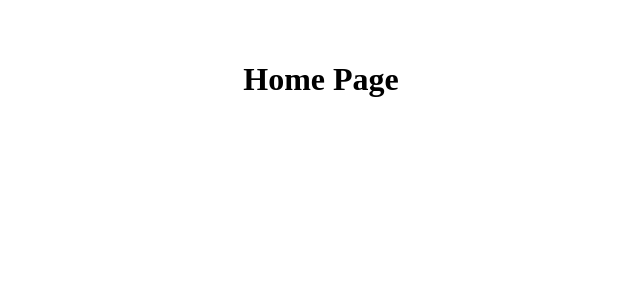
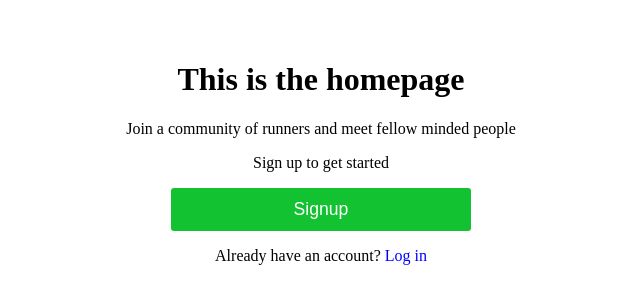
Before and after one commit to Ayoroq/runclub-frontend, a React (Vite) app: page / in a window 1280 px wide. Shown: the top 304 px of the page, without its empty margins (319-959 px from the left). Built offline with nearby package versions, Linux system fonts and the light colour scheme.

Commit message:
feat: implement Home, Login, and Signup pages with new Button component for improved UI and navigation

```diff
--- /dev/null
+++ b/src/components/Button.jsx
@@ -0,0 +1,21 @@
+import styles from './Button.module.css'
+
+export default function Button({
+    type = 'button',
+    onClick,
+    className,
+    text,
+    ...props
+}) {
+
+    return (
+        <button
+            type={type}
+            className={`${styles.button} ${className || ''}`}
+            onClick={onClick}
+            {...props}
+        >
+            {text}
+        </button>
+    )
+}
--- /dev/null
+++ b/src/components/Button.module.css
@@ -0,0 +1,27 @@
+.button {
+  font-size: 1.1rem;
+  padding: 0.7rem 1rem;
+  width: 300px;
+  max-width: 300px;
+  border: none;
+  color: white;
+  border-radius: 3px;
+  cursor: pointer;
+  transition: transform 0.3s linear, background-color 0.3s ease-in;
+}
+
+.button:hover {
+  transform: translateY(-5px);
+}
+
+.button:active {
+  transform: translateY(0);
+}
+
+.homeSignupButton{
+    background-color: rgb(18, 194, 48);
+}
+
+.homeSignupButton:hover{
+    background-color: rgb(8, 151, 32);
+}
--- a/src/pages/Home.jsx
+++ b/src/pages/Home.jsx
@@ -1,5 +1,21 @@
+import { useNavigate } from "react-router";
+import styles from "./pages.module.css";
+import buttonStyles from "../components/Button.module.css";
+import Button from "../components/Button";
+
 export default function Home() {
+  const navigate = useNavigate();
   return (
-    <h1>Home Page</h1>
-  )
+    <main className={styles.home}>
+      <h1>This is the homepage</h1>
+      <p>Join a community of runners and meet fellow minded people</p>
+      <p>Sign up to get started</p>
+      <Button
+        text="Signup"
+        className={buttonStyles.homeSignupButton}
+        onClick={() => navigate("/signup")}
+      />
+      <p>Already have an account? <span className={styles.loginLink} onClick={() => navigate('/login')}>Log in</span></p>
+    </main>
+  );
 }
--- a/src/pages/Login.jsx
+++ b/src/pages/Login.jsx
@@ -1,4 +1,5 @@
 import styles from './pages.module.css'
+import Button from '../components/Button'
 export default function Login() {
   function  handleLoginSubmit(e) {
     e.preventDefault()
@@ -18,9 +19,7 @@ export default function Login() {
           <label htmlFor="password">Password</label>
           <input type="password" name="password" id="password" required minLength={8} />
         </p>
-        <p>
-          <button className={styles.button} type="submit">Login</button>
-        </p>
+        <Button type="submit" text="Login" color="green" />
       </form>
     </main>
   )
--- a/src/pages/Signup.jsx
+++ b/src/pages/Signup.jsx
@@ -1,4 +1,5 @@
 import styles from './pages.module.css'
+import Button from '../components/Button.jsx'
 
 export default function Signup() {
     function handleFormSubmit (e) {
@@ -36,9 +37,7 @@ export default function Signup() {
                     <label htmlFor="confirmPassword">Confirm Password</label>
                     <input type="password" name="confirmPassword" id="confirmPassword" required minLength={8} />
                 </p>
-                <p>
-                    <button className={styles.button} type="submit">Signup</button>
-                </p>
+                <Button type="submit" text="Signup" color="green" />
             </form>
         </main>
     )
--- a/src/pages/pages.module.css
+++ b/src/pages/pages.module.css
@@ -22,24 +22,9 @@
   border-bottom: 1px solid;
 }
 
-.button {
-  font-size: 1.1rem;
-  padding: 0.7rem 1rem;
-  width: 300px;
-  max-width: 300px;
-  border: none;
-  background-color: rgb(238, 29, 71);
-  color: white;
-  border-radius: 3px;
-  cursor: pointer;
-  transition: transform 0.3s ease-in, background-color 0.3s ease-in;
+
+/* Home Page */
+.loginLink{
+    color: blue;
+    cursor: pointer;
 }
-
-.button:hover {
-  background-color: crimson;
-  transform: translateY(-5px);
-}
-
-.button:active {
-  transform: translateY(0);
-}
```
